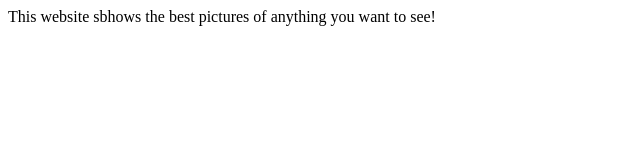
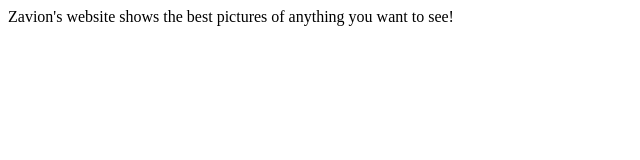
Before and after one commit to zavioncarr719/Sisyphus, a plain HTML site: page index.html in a window 1280 px wide. Shown: the full height of the page, 0-640 px from the left. Drawn offline with Linux system fonts and the light colour scheme.

Commit message:
Update index.html

```diff
--- a/index.html
+++ b/index.html
@@ -1,5 +1,5 @@
 <html>
 <body>
-<p> This website sbhows the best pictures of anything you want to see! </p>
+<p>Zavion's website shows the best pictures of anything you want to see!</p>
 </body>
 </html>
```
